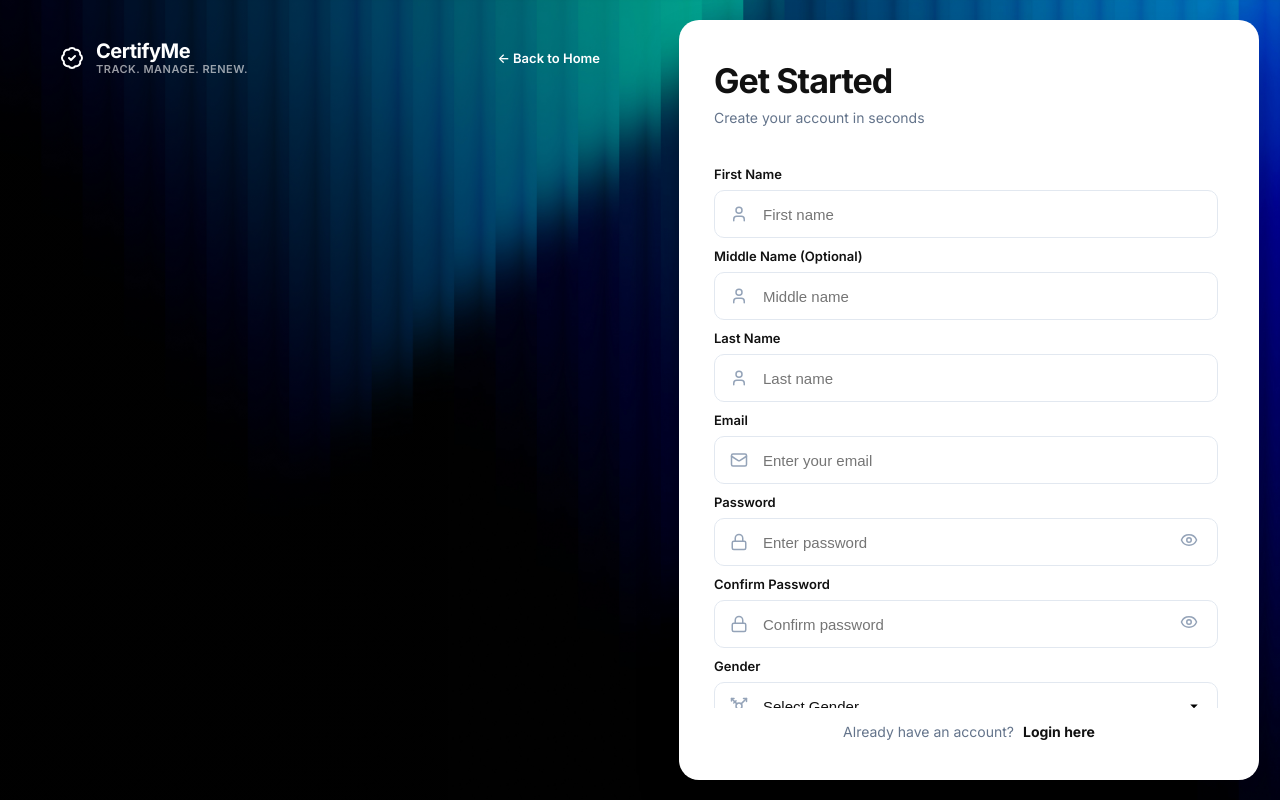
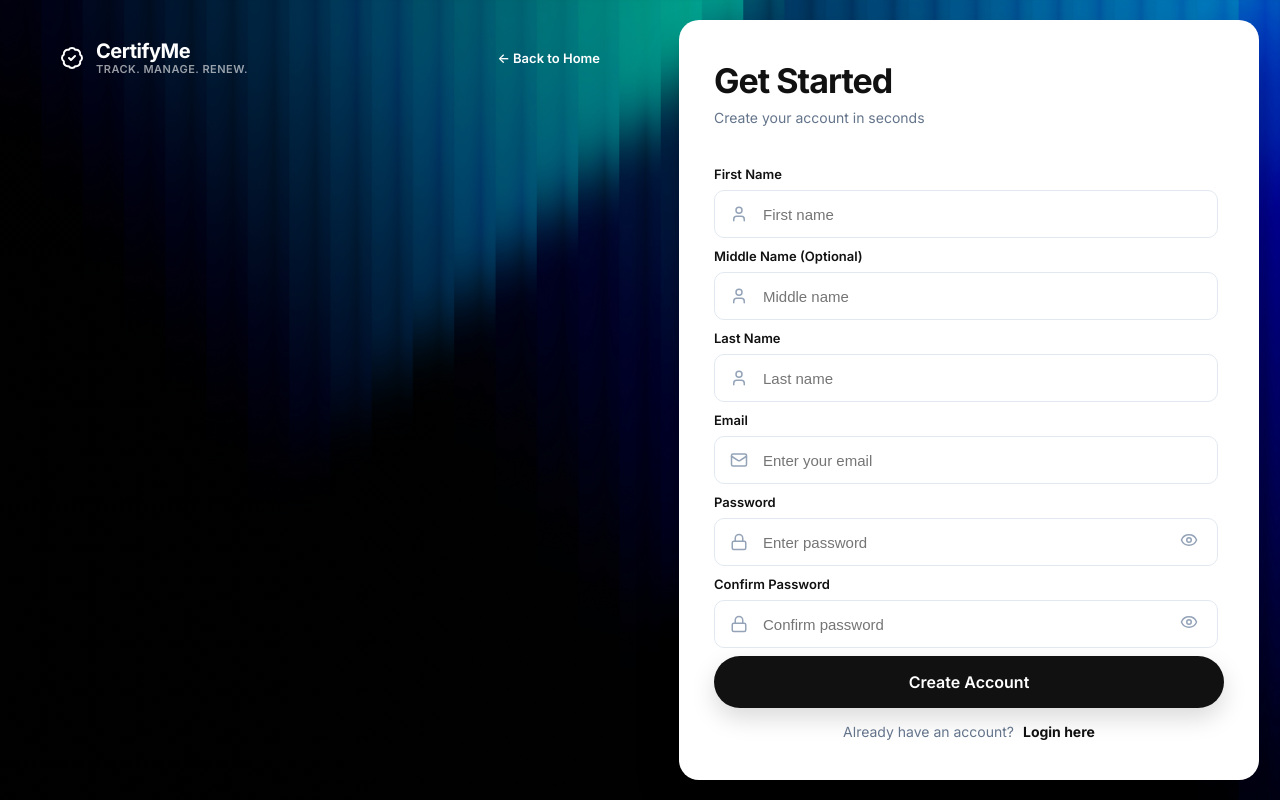
Before and after one commit to lalithdev/CertifyMe-Certification-Tracking-Platform, a React (Vite) app: page /signup in a window 1280 px wide. Built offline with nearby package versions, Linux system fonts and the light colour scheme.

Commit message:
Fix: Signup button moved up from being in the scroll

```diff
--- a/src/features/auth/Signup.jsx
+++ b/src/features/auth/Signup.jsx
@@ -318,16 +318,18 @@ function Signup() {
               </div>
               <p className="security-note">Cloudflare Protected - Captcha is case sensitive</p>
             </div>
-            <button
+
+          </form>
+          <button
               type="submit"
               className="primary-login-btn"
             >
               Create Account
             </button>
-          </form>
           <div className="login-footer">
             Already have an account? <Link to="/login">Login here</Link>
           </div>
+
 
         </div>
       </div>
```
